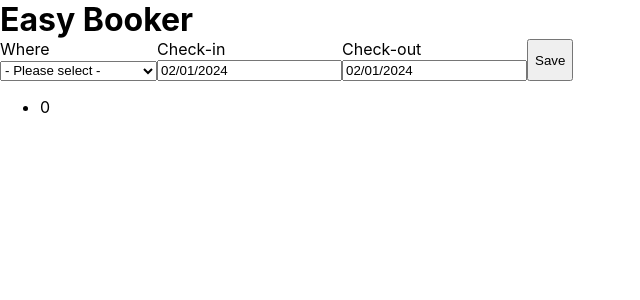
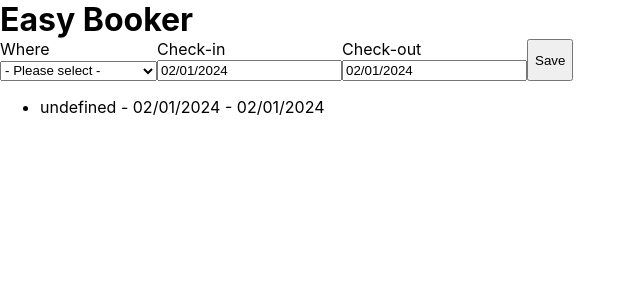
Before and after one commit to lousousa/easy-booker, a React (Vite) app: page / in a window 1280 px wide. Both pictures are taken after a click on the button "Save". Shown: the top 300 px of the page, without its empty margins (0-640 px from the left). Built offline with nearby package versions, Linux system fonts and the light colour scheme.

Commit message:
format data list

```diff
--- a/package.json
+++ b/package.json
@@ -11,6 +11,7 @@
   },
   "dependencies": {
     "localforage": "^1.10.0",
+    "moment": "^2.30.1",
     "react": "^18.2.0",
     "react-datepicker": "^6.1.0",
     "react-dom": "^18.2.0"
--- a/src/DataProvider.tsx
+++ b/src/DataProvider.tsx
@@ -24,9 +24,23 @@ export const DataProvider = ({ children }: DataProviderProps) => {
 
 export const useData = () => {
   const context = useContext(DataContext)
+
   if (context === undefined) {
     throw new Error('useData must be used within a DataProvider')
   }
 
   return context
 }
+
+export const availablePlaces = [
+  { id: 1, title: 'Crystal Cove Hotel' },
+  { id: 2, title: 'Enchanted Garden Inn' },
+  { id: 3, title: 'Golden Key Inn' },
+  { id: 4, title: 'Grand Mirage Hotel' },
+  { id: 5, title: 'Hidden Oasis Resort' },
+  { id: 6, title: 'Mystic River Retreat' },
+  { id: 7, title: 'Silver Moon Inn' },
+  { id: 8, title: 'Starlight Citadel' },
+  { id: 9, title: 'Twilight Tower Hotel' },
+  { id: 10, title: 'Velvet Retreat' }
+]
--- a/src/components/BookingForm.tsx
+++ b/src/components/BookingForm.tsx
@@ -3,6 +3,7 @@ import { useData } from '../DataProvider'
 import styled from 'styled-components'
 import localForage from 'localforage'
 import DatePicker from 'react-datepicker'
+import { availablePlaces } from '../DataProvider'
 import 'react-datepicker/dist/react-datepicker.min.css'
 
 import { Booking } from '../types'
@@ -12,19 +13,6 @@ export default function BookingForm() {
   const [checkInDate, setCheckInDate] = useState(new Date())
   const [checkOutDate, setCheckOutDate] = useState(new Date())
   const { setData } = useData()!
-
-  const placesOptions = [
-    { id: 1, title: 'Crystal Cove Hotel' },
-    { id: 2, title: 'Enchanted Garden Inn' },
-    { id: 3, title: 'Golden Key Inn' },
-    { id: 4, title: 'Grand Mirage Hotel' },
-    { id: 5, title: 'Hidden Oasis Resort' },
-    { id: 6, title: 'Mystic River Retreat' },
-    { id: 7, title: 'Silver Moon Inn' },
-    { id: 8, title: 'Starlight Citadel' },
-    { id: 9, title: 'Twilight Tower Hotel' },
-    { id: 10, title: 'Velvet Retreat' }
-  ]
 
   const handleSubmit = async (ev: React.SyntheticEvent) => {
     ev.preventDefault()
@@ -51,7 +39,7 @@ export default function BookingForm() {
         >
           {placeId === 0 && (<option>- Please select -</option>)}
 
-          {placesOptions.map(place =>
+          {availablePlaces.map(place =>
             <option
               key={'place_' + place.id}
               value={place.id}
--- a/src/components/BookingList.tsx
+++ b/src/components/BookingList.tsx
@@ -1,4 +1,6 @@
+import moment from 'moment'
 import { useData } from '../DataProvider'
+import { availablePlaces } from '../DataProvider'
 
 export default function BookingList() {
   const { data } = useData()!
@@ -6,7 +8,13 @@ export default function BookingList() {
   return (
     <ul>
       {data.map((booking, idx) => (
-        <li key={'booking_item_' + idx}>{booking.placeId}</li>
+        <li key={'booking_item_' + idx}>
+          {
+          `${availablePlaces.find(place => place.id === booking.placeId)?.title}
+           - ${moment(booking.checkInDate).format('MM/DD/YYYY')}
+           - ${moment(booking.checkOutDate).format('MM/DD/YYYY')}`
+          }
+        </li>
       ))}
     </ul>
   )
```
Also changed, not shown: 1 other file (tests, documents, lock files or other folders).
